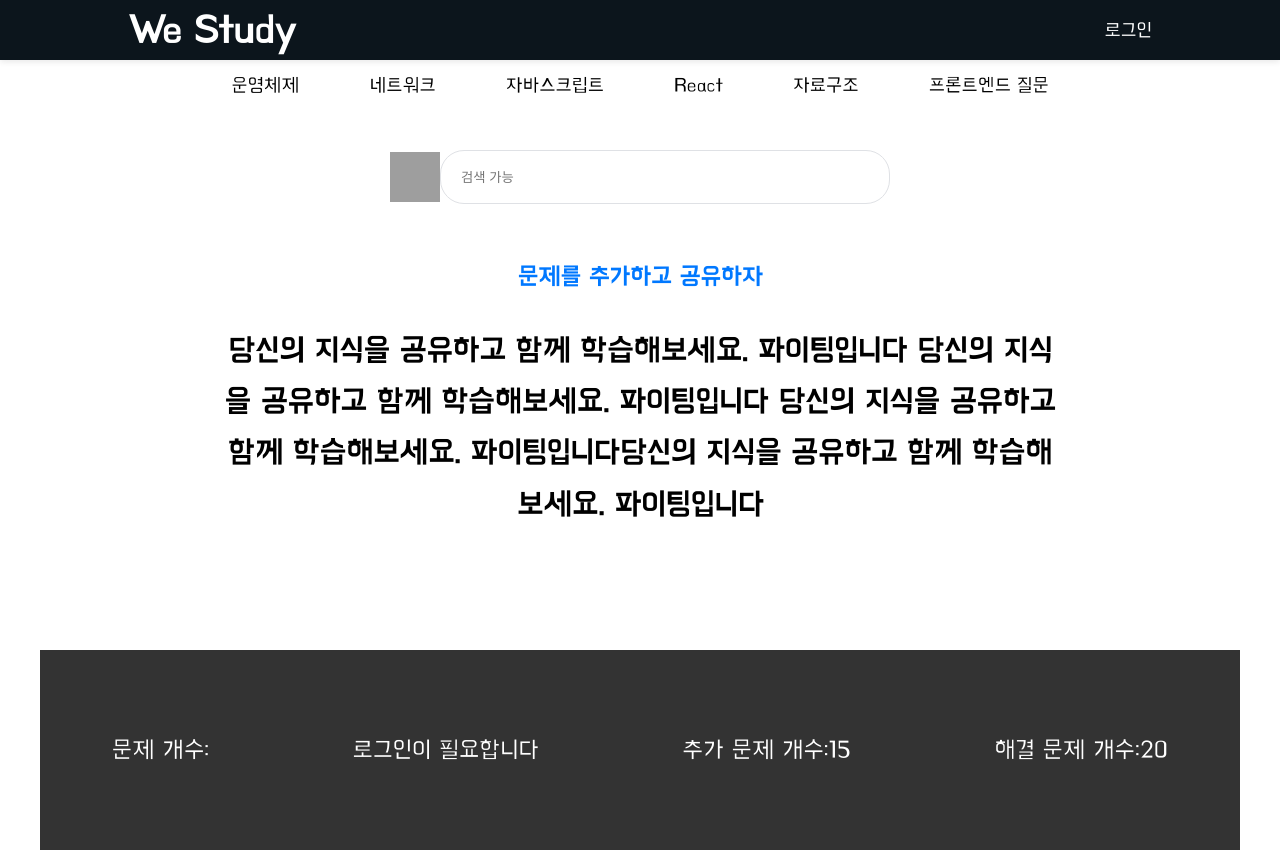
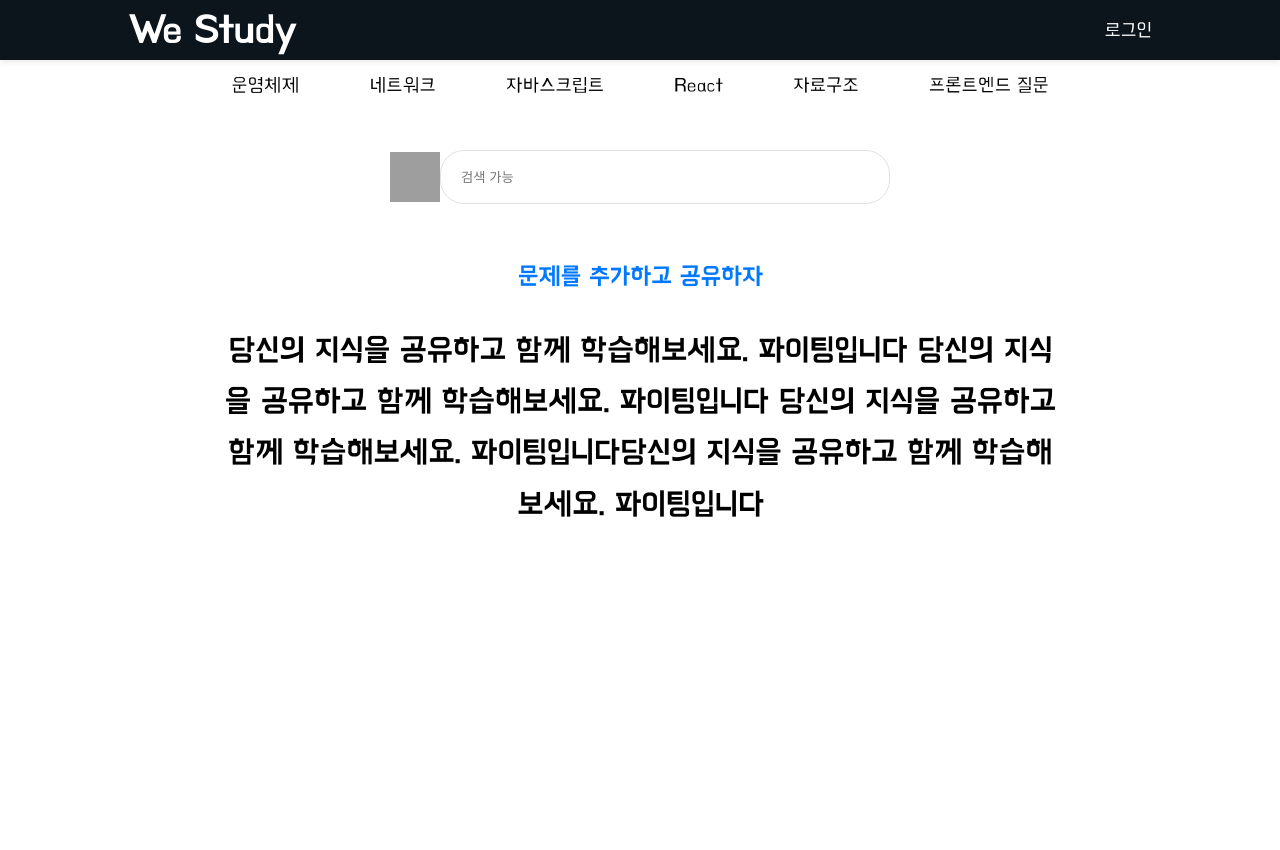
Before and after one commit to lygggg/we-study, a React (Vite) app in the folder client/: page / in a window 1280 px wide. After the commit the page ends 800 px from the top, so only its background shows below. Built offline with nearby package versions, Linux system fonts and the light colour scheme; no server answers; grey boxes are pictures that could not be loaded.

Commit message:
Remove: DataBoard 삭제

```diff
--- a/client/src/components/DataBoard.tsx
+++ /dev/null
@@ -1,49 +0,0 @@
-import React, { useEffect, useState } from "react";
-import { useRecoilValue } from "recoil";
-import styled from "styled-components";
-import { userState } from "../atom/user";
-import { checkLogin } from "../firebase/Firebase.js";
-import { getQuestionCount } from "../services/Question";
-
-const DataBoard = () => {
-  const user = useRecoilValue(userState);
-  const [quizCount, setQuizCount] = useState();
-
-  const fetchQuestions = async () => {
-    const data = await getQuestionCount();
-    setQuizCount(data.quizs);
-  };
-
-  useEffect(() => {
-    fetchQuestions();
-  }, []);
-  return (
-    <>
-      <DataContainer>
-        <DataText>문제 개수:{quizCount}</DataText>
-        {Object.keys(user).length > 0 ? (
-          <DataText>이름:{user.name}</DataText>
-        ) : (
-          <DataText>로그인이 필요합니다</DataText>
-        )}
-        <DataText>추가 문제 개수:15</DataText>
-        <DataText>해결 문제 개수:20</DataText>
-      </DataContainer>
-    </>
-  );
-};
-
-const DataText = styled.div`
-  color: #fff;
-  font-size: 25px;
-`;
-const DataContainer = styled.div`
-  margin-top: 120px;
-  height: 200px;
-  background-color: #333;
-  display: flex;
-  align-items: center;
-  justify-content: space-around;
-`;
-
-export default DataBoard;
--- a/client/src/pages/HomePage.tsx
+++ b/client/src/pages/HomePage.tsx
@@ -1,5 +1,4 @@
 import styled from "styled-components";
-import DataBoard from "../components/DataBoard";
 
 const HomePage = () => {
   return (
@@ -13,7 +12,6 @@ const HomePage = () => {
             학습해보세요. 파이팅입니다당신의 지식을 공유하고 함께 학습해보세요.
             파이팅입니다
           </MiddleText>
-          <DataBoard />
         </InnerContainer>
       </Container>
     </>
```
